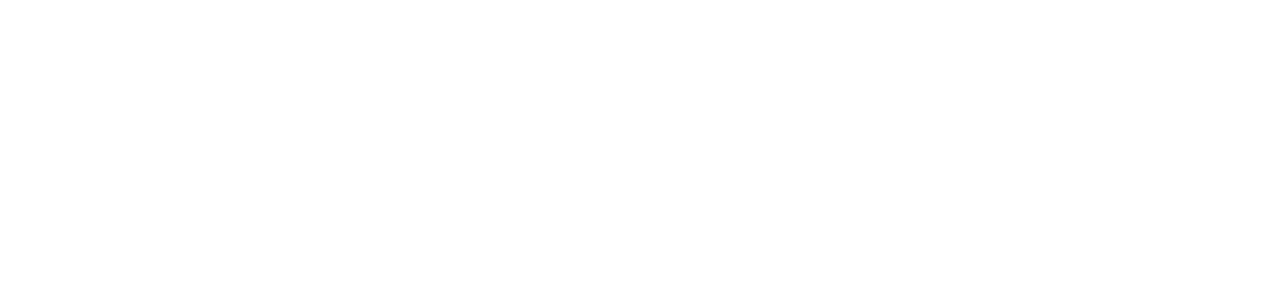
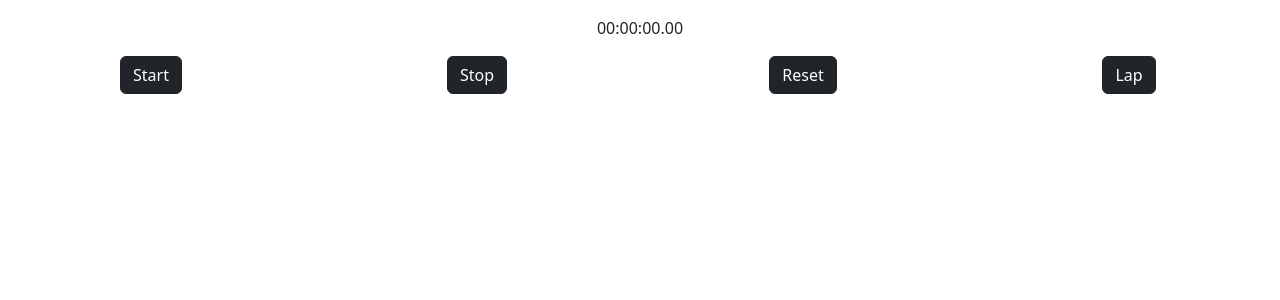
Before and after one commit to Shopify/eng-intern-assessment-react, a React app: page / in a window 1280 px wide. Shown: the top 300 px of the page. Built offline with nearby package versions, Linux system fonts and the light colour scheme.

Commit message:
Implemented Start, Stop and Reset functionality

```diff
--- a/public/index.html
+++ b/public/index.html
@@ -1,13 +1,3 @@
-<!DOCTYPE html>
-<html>
-  <head>
-    <title>Template Site</title>
-  </head>
-  <body>
-    <section id="root"></section>
-  </body>
-</html>
-
 <!DOCTYPE html>
 <html lang="en">
   <head>
@@ -22,6 +12,6 @@
     />
   </head>
   <body>
-    <section id="root"></section>
+    <section id="root" className="container-fluid"></section>
   </body>
 </html>
--- a/src/App.tsx
+++ b/src/App.tsx
@@ -1,7 +1,70 @@
 import React from 'react'
+import StopWatchButton from './components/StopWatchButton'
+import StopWatch from './components/StopWatch'
 
 export default function App() {
+
+    let timer: NodeJS.Timeout;
+
+    function stopOrResetStopWatch(reset: boolean) {
+        // Get the elements representing the individual digits of the stopwatch.
+        let hours = document.getElementById("hours");
+        let minutes = document.getElementById("minutes");
+        let seconds = document.getElementById("seconds");
+        let milliseconds = document.getElementById("milliseconds");
+
+        // Reset the timer.
+        if (reset) {
+            hours.innerHTML = "00";
+            minutes.innerHTML = "00";
+            seconds.innerHTML = "00";
+            milliseconds.innerHTML = "00";
+        }
+
+        // Stop the stopwatch by clearing the interval that is updating the stopwatch.
+        clearInterval(timer);
+    }
+
+    function startStopWatch() {
+        // Get the elements representing the individual digits of the stopwatch.
+        let hours = document.getElementById("hours");
+        let minutes = document.getElementById("minutes");
+        let seconds = document.getElementById("seconds");
+        let milliseconds = document.getElementById("milliseconds");
+
+        // Initialize the current time.
+        let currentHours = 0;
+        let currentMinutes = 0;
+        let currentSeconds = 0;
+        let currentMS = 0;
+
+        // Start the stopwatch by updating current time and then displaying this.
+        timer = setInterval(function() {
+            // Update current time.
+            currentMS++;
+            if (currentMS == 100) {
+                currentMS = 0;
+                currentSeconds++;
+            }
+            if (currentSeconds == 60) {
+                currentSeconds = 0;
+                currentMinutes++;
+            }
+            if (currentMinutes == 60) {
+                currentMinutes = 0;
+                currentHours++;
+            }
+            // Display stopwatch
+            hours.innerHTML = currentHours < 10 ? "0" + currentHours : currentHours.toString();
+            minutes.innerHTML = currentMinutes < 10 ? "0" + currentMinutes : currentMinutes.toString();
+            seconds.innerHTML = currentSeconds < 10 ? "0" + currentSeconds : currentSeconds.toString();
+            milliseconds.innerHTML = currentMS < 10 ? "0" + currentMS : currentMS.toString();
+        }, 1);
+    }
+
     return(
-        <div></div>
-    )
-}
+        <>
+            <div><StopWatch/></div>
+            <div><StopWatchButton startStopWatch={startStopWatch} stopOrResetStopWatch={stopOrResetStopWatch}></StopWatchButton></div>
+        </>
+    )}
--- /dev/null
+++ b/src/components/StopWatch.tsx
@@ -0,0 +1,13 @@
+import React from 'react'
+
+export default function StopWatch() {
+
+    return(
+        <div className="container-fluid">
+            <div id="stopwatch" className="row text-center mt-3 align-items-center">
+                <div className="col-sm">
+                    <span id="hours">00</span>:<span id="minutes">00</span>:<span id="seconds">00</span>.<span id="milliseconds">00</span>
+                </div>
+            </div>
+        </div>)
+}
--- /dev/null
+++ b/src/components/StopWatchButton.tsx
@@ -0,0 +1,25 @@
+import React from 'react'
+
+interface StopWatchButtonProps {
+    startStopWatch: () => void;
+    stopOrResetStopWatch: (reset: boolean) => void;
+}
+
+export default function StopWatchButton( {startStopWatch, stopOrResetStopWatch} : StopWatchButtonProps) {
+    return(
+        <div className="row text-center mt-3">
+            <div className="col-3">
+                <button type="button" className="btn btn-dark" onClick={startStopWatch}>Start</button>
+            </div>
+            <div className="col-3">
+                <button type="button" className="btn btn-dark" onClick={() => {stopOrResetStopWatch(false);}}>Stop</button>
+            </div>
+            <div className="col-3">
+                <button type="button" className="btn btn-dark" onClick={() => {stopOrResetStopWatch(true);}}>Reset</button>
+            </div>
+            <div className="col-3">
+                <button type="button" className="btn btn-dark">Lap</button>
+            </div>
+        </div>
+    )
+}
```
Also changed, not shown: src/StopWatch.tsx (deleted, +0 -7 lines), src/StopWatchButton.tsx (deleted, +0 -7 lines), src/styles/StopWatch.css (added).
